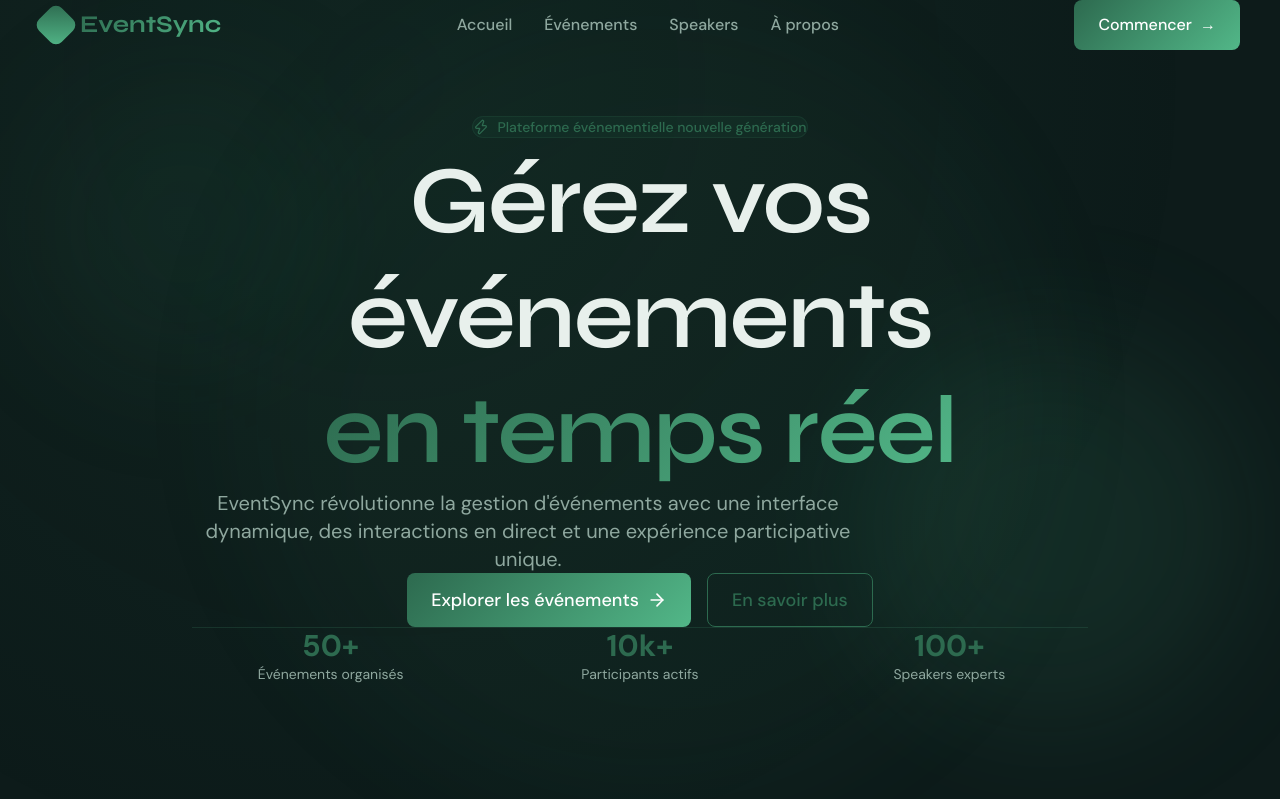
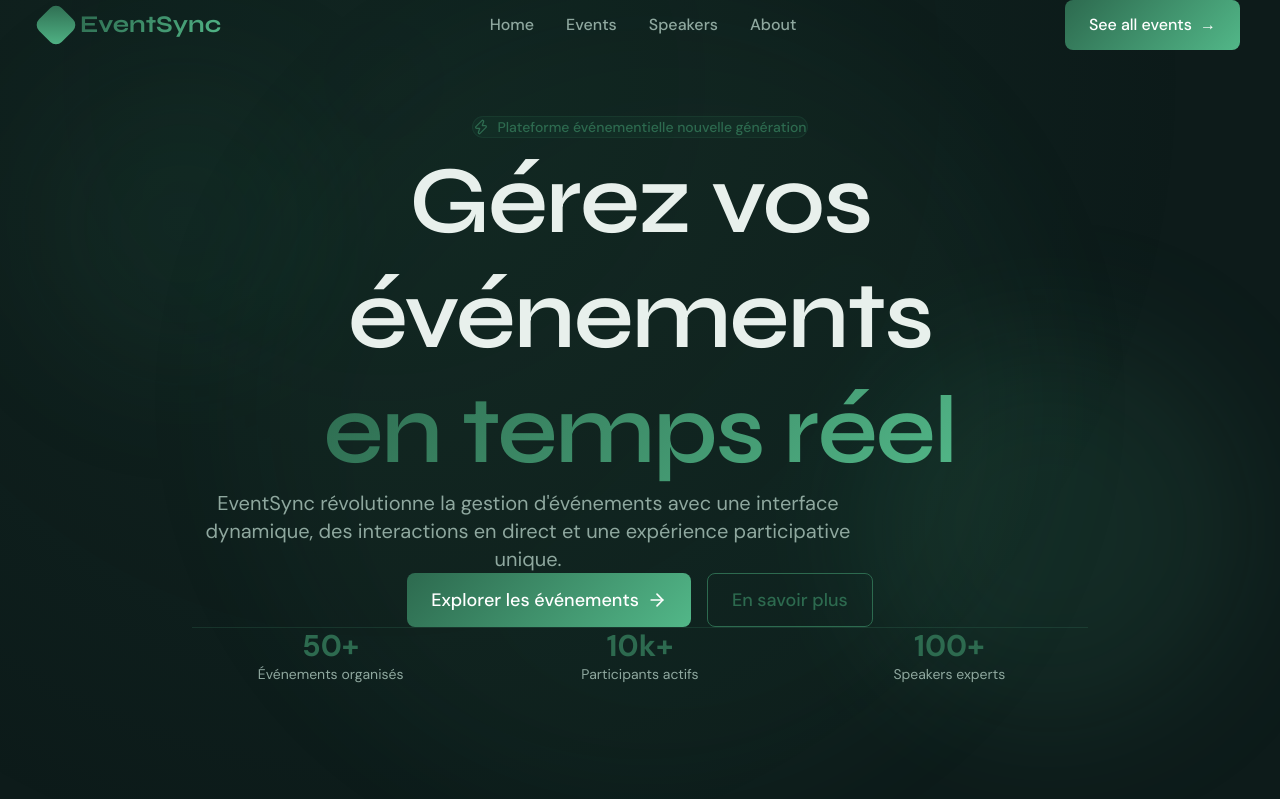
Before and after one commit to FullStack-Collective/event-sync-frontend, a Next.js app: page / in a window 1280 px wide. Shown: the top 799 px of the page. Built offline with nearby package versions, Linux system fonts and the light colour scheme.

Commit message:
feat(language): use english language

```diff
--- a/src/components/home/layout/PublicHeader.tsx
+++ b/src/components/home/layout/PublicHeader.tsx
@@ -5,10 +5,10 @@ import Link from "next/link";
 import { Menu, X } from "lucide-react";
 
 const navItems = [
-  { label: "Accueil", href: "#home" },
-  { label: "Événements", href: "#events" },
+  { label: "Home", href: "#home" },
+  { label: "Events", href: "#events" },
   { label: "Speakers", href: "#speakers" },
-  { label: "À propos", href: "#about" },
+  { label: "About", href: "#about" },
 ];
 
 export function PublicHeader() {
@@ -77,7 +77,7 @@ export function PublicHeader() {
           {/* CTA Button */}
           <div className="hidden md:block">
             <button className="btn-primary">
-              Commencer
+              See all events
               <span className="ml-2">→</span>
             </button>
           </div>
@@ -114,7 +114,7 @@ export function PublicHeader() {
                 {item.label}
               </a>
             ))}
-            <button className="btn-primary mt-4">Commencer</button>
+            <button className="btn-primary mt-4">See all events</button>
           </div>
         </div>
       )}
```
